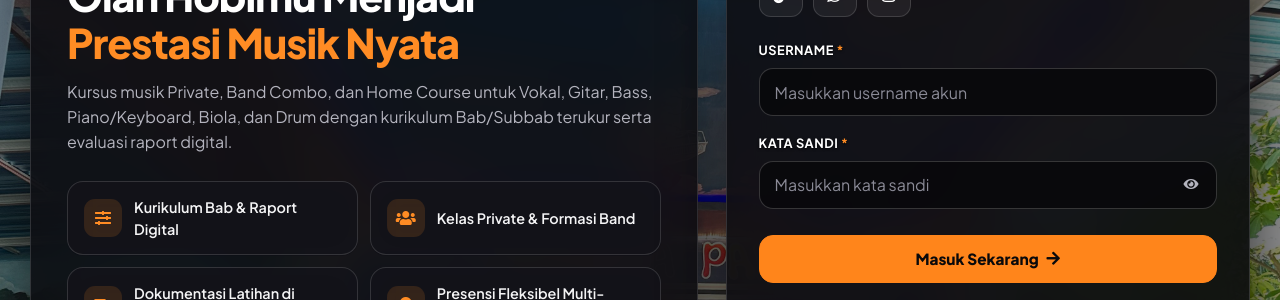
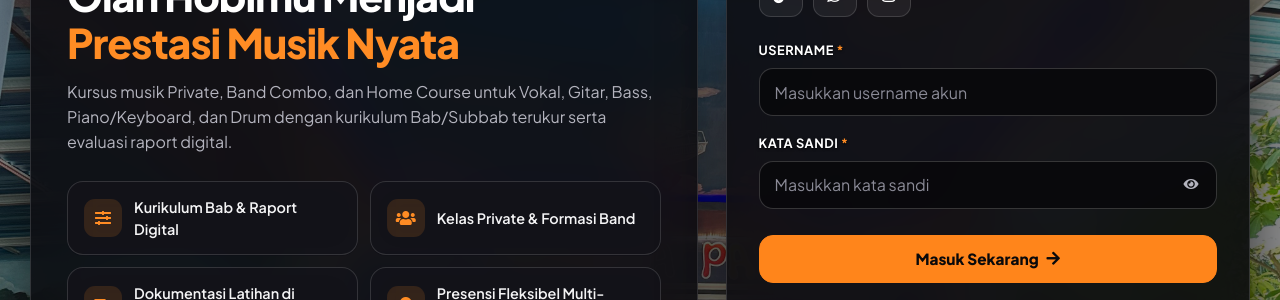
Before and after one commit to iannnub/music-project, a PHP site: template views/auth/login.php in a window 1280 px wide. Shown: the part 161-461 px from the top of the page. Run offline with PHP 8.4, Linux system fonts and the light colour scheme; the template is opened without the code that fills it, so the values that code supplies are empty; some libraries are stand-ins or nearby versions.

Commit message:
fix: hapus opsi instrumen biola dan sesuaikan daftar kelas resmi KakYo Lesson

```diff
--- a/public/llms.txt
+++ b/public/llms.txt
@@ -1,6 +1,6 @@
 # KakYo Lesson (Music Course & Development)
 
-> KakYo Lesson adalah lembaga kursus musik profesional di Kabupaten Jember, Jawa Timur (dikelola oleh Yanuar Yose Armando) yang melayani program les musik Private dan Reguler/Group Band di Studio 1 Balung serta Studio 2 Jember Kota untuk instrumen Vokal, Gitar, Bass, Piano/Keyboard, Biola, dan Drum dengan pemantauan kurikulum Bab/Subbab digital serta raport evaluasi siswa.
+> KakYo Lesson adalah lembaga kursus musik profesional di Kabupaten Jember, Jawa Timur (dikelola oleh Yanuar Yose Armando) yang melayani program les musik Private dan Reguler/Group Band di Studio 1 Balung serta Studio 2 Jember Kota untuk instrumen Vokal, Gitar, Bass, Piano/Keyboard, dan Drum dengan pemantauan kurikulum Bab/Subbab digital serta raport evaluasi siswa.
 
 ## Lokasi Cabang & Tarif Resmi
 - **Studio 1 Balung**: Jl. Puger (Dekat Dira Balung), Kec. Balung, Kabupaten Jember, Jawa Timur. Tarif: SPP Rp 250.000/bulan + Biaya Pendaftaran Rp 50.000 (Tagihan perdana Rp 300.000).
@@ -8,7 +8,7 @@
 
 ## Program & Instrumen Pembelajaran
 - **Program**: Kelas Private (1-on-1 bersama mentor) dan Kelas Group / Band Combo.
-- **Bidang Les**: Vokal, Gitar Akustik/Elektrik, Bass, Piano/Keyboard, Drum, Biola, dan Band Combo.
+- **Bidang Les**: Vokal, Gitar Akustik/Elektrik, Bass, Piano/Keyboard, Drum, dan Band Combo.
 - **Sistem Evaluasi**: Kurikulum terstruktur berbasis Bab dan Subbab per siswa dengan persentase pencapaian otomatis pada Raport Hasil Belajar, presensi real-time berbasis lokasi pengguna, serta dokumentasi video latihan siswa di kanal resmi TikTok KakYo Lesson.
 
 ## Halaman Publik & Dokumen Resmi
--- a/views/admin/kelas/index.php
+++ b/views/admin/kelas/index.php
@@ -134,7 +134,6 @@
                                     <option value="Drum">Drum</option>
                                     <option value="Vokal">Vokal</option>
                                     <option value="Band Combo">Band Combo</option>
-                                    <option value="Biola">Biola</option>
                                 </select>
                             </div>
                         </div>
@@ -207,7 +206,6 @@
                                     <option value="Drum">Drum</option>
                                     <option value="Vokal">Vokal</option>
                                     <option value="Band Combo">Band Combo</option>
-                                    <option value="Biola">Biola</option>
                                 </select>
                             </div>
                         </div>
--- a/views/auth/login.php
+++ b/views/auth/login.php
@@ -28,7 +28,7 @@
                 </h1>
 
                 <p class="hero-lead">
-                    Kursus musik Private, Band Combo, dan Home Course untuk Vokal, Gitar, Bass, Piano/Keyboard, Biola, dan Drum dengan kurikulum Bab/Subbab terukur serta evaluasi raport digital.
+                    Kursus musik Private, Band Combo, dan Home Course untuk Vokal, Gitar, Bass, Piano/Keyboard, dan Drum dengan kurikulum Bab/Subbab terukur serta evaluasi raport digital.
                 </p>
 
                 <div class="feature-grid">
--- a/views/auth/register.php
+++ b/views/auth/register.php
@@ -176,7 +176,7 @@
                         <select id="regInstrument" name="instrument" class="field-select" required>
                             <option value="">Pilih Bidang Musik</option>
                             <?php
-                            $instruments = ['Vokal', 'Piano / Keyboard', 'Gitar Akustik / Elektrik', 'Bass', 'Drum', 'Biola', 'Band Combo'];
+                            $instruments = ['Vokal', 'Piano / Keyboard', 'Gitar Akustik / Elektrik', 'Bass', 'Drum', 'Band Combo'];
                             foreach ($instruments as $inst):
                             ?>
                                 <option value="<?= htmlspecialchars($inst); ?>" <?= (($reg_old['instrument'] ?? '') === $inst) ? 'selected' : ''; ?>>
--- a/views/layouts/head_meta.php
+++ b/views/layouts/head_meta.php
@@ -17,7 +17,7 @@ $canonicalUrl  = BASE_URL . ($activePageKey === 'register' ? 'index.php?page=reg
 <meta charset="utf-8">
 <meta name="viewport" content="width=device-width, initial-scale=1">
 <title><?= htmlspecialchars($resolvedTitle); ?></title>
-<meta name="description" content="KakYo Lesson menyediakan kursus musik Private dan Band di Studio 1 Balung & Studio 2 Jember Kota untuk Vokal, Gitar, Bass, Piano, Biola, dan Drum.">
+<meta name="description" content="KakYo Lesson menyediakan kursus musik Private dan Band di Studio 1 Balung & Studio 2 Jember Kota untuk Vokal, Gitar, Bass, Piano, dan Drum.">
 <meta name="keywords" content="kursus musik jember, les musik balung, les musik jember kota, kakyo lesson, belajar gitar jember, les vokal jember, les piano jember">
 <meta name="author" content="Yanuar Yose Armando - KakYo Lesson">
 <meta name="theme-color" content="#09090B">
@@ -57,7 +57,7 @@ $canonicalUrl  = BASE_URL . ($activePageKey === 'register' ? 'index.php?page=reg
   "alternateName": "KakYo Lesson Music Course & Development",
   "url": <?= json_encode(BASE_URL); ?>,
   "logo": <?= json_encode(BASE_URL . 'assets/img/logo-fix.png'); ?>,
-  "description": "Lembaga kursus musik Private dan Band Combo di Studio 1 Balung serta Studio 2 Jember Kota untuk instrumen Vokal, Gitar, Bass, Piano/Keyboard, Biola, dan Drum.",
+  "description": "Lembaga kursus musik Private dan Band Combo di Studio 1 Balung serta Studio 2 Jember Kota untuk instrumen Vokal, Gitar, Bass, Piano/Keyboard, dan Drum.",
   "founder": {
     "@type": "Person",
     "name": "Yanuar Yose Armando"
--- a/views/siswa/cetak_raport.php
+++ b/views/siswa/cetak_raport.php
@@ -117,7 +117,7 @@
         <div class="kop">
             <h1>KAKYO LESSON</h1>
             <p>Studio 1 Balung &amp; Studio 2 Jember Kota, Kabupaten Jember, Jawa Timur</p>
-            <p>WhatsApp: 0856-4669-0615 | Program Kursus: Piano, Vokal, Gitar, Bass, Drum, Biola</p>
+            <p>WhatsApp: 0856-4669-0615 | Program Kursus: Piano, Vokal, Gitar, Bass, Drum</p>
         </div>
 
         <div class="title">Raport Capaian Kurikulum &amp; Perkembangan Siswa</div>
```
